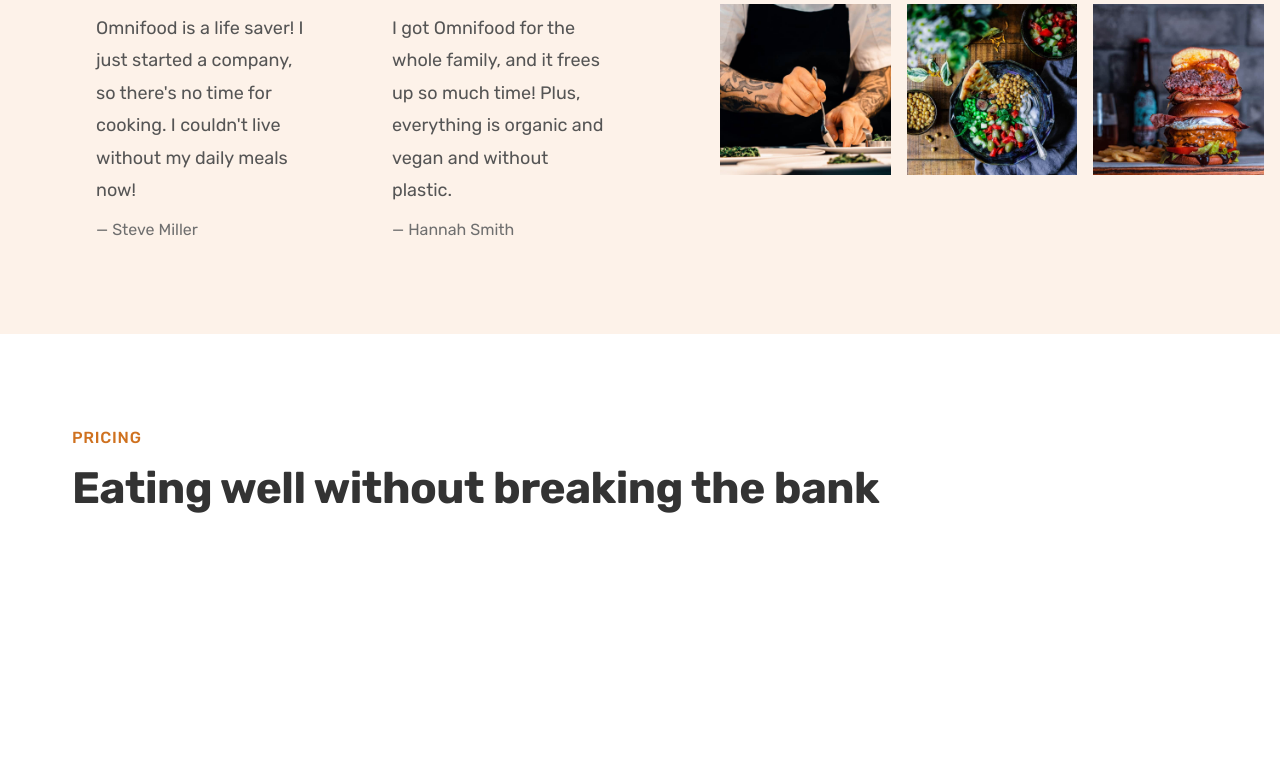
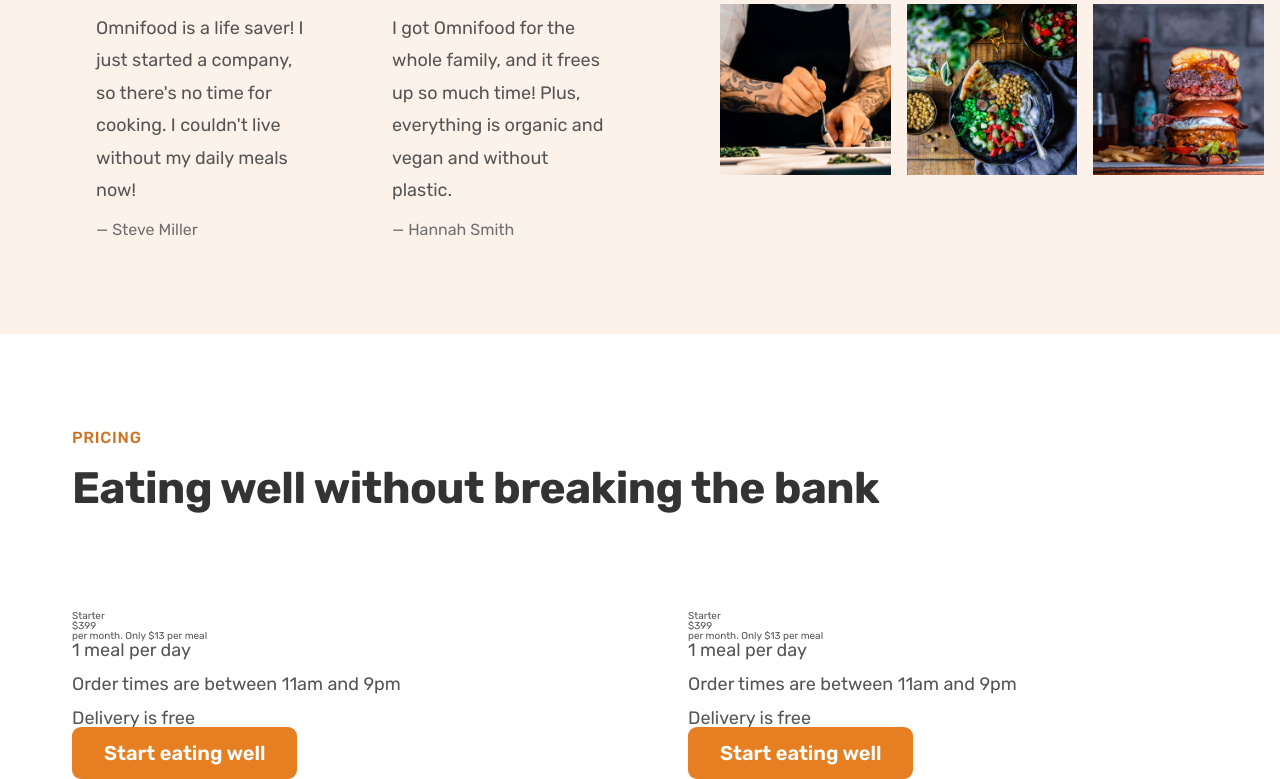
Before and after one commit to Euuphi/omnifood, a React (Create React App) app: page / in a window 1280 px wide. Shown: the part 4262-5041 px from the top of the page. Before the commit the page ends 4873 px from the top, so only its background shows below. Built offline with nearby package versions, Linux system fonts and the light colour scheme.

Commit message:
Add pricing plan to Pricing section

```diff
--- a/src/components/Sections/Pricing/Pricing.js
+++ b/src/components/Sections/Pricing/Pricing.js
@@ -6,6 +6,8 @@
 // Components
 import Container from "../../Layout/Container";
 import SectionHeading from "../../Headings/SectionHeading";
+import Grid from "../../Layout/Grid";
+import PricingPlan from "./PricingPlan";
 
 const Pricing = () => {
     return (
@@ -17,6 +19,12 @@
                     noContainer
                 />
             </Container>
+            <Container>
+                <Grid col={2}>
+                    <PricingPlan />
+                    <PricingPlan />
+                </Grid>
+            </Container>
         </section>
     );
 };
--- /dev/null
+++ b/src/components/Sections/Pricing/PricingPlan.js
@@ -0,0 +1,35 @@
+import React from "react";
+
+// Stylesheet
+import styles from "./PricingPlan.module.css";
+
+// Components
+import Button from "../../UI/Button";
+import List from "../../UI/List";
+import ListItem from "../../UI/ListItem";
+
+const PricingPlan = () => {
+    return (
+        <div className={styles.pricingPlan}>
+            <p className={styles.planName}>Starter</p>
+            <p className={styles.planprice}>
+                <span>$</span>399
+            </p>
+            <p className={styles.planText}>per month. Only $13 per meal</p>
+            <List>
+                <ListItem>
+                    <span>1 meal per day</span>
+                </ListItem>
+                <ListItem>
+                    <span>Order times are between 11am and 9pm</span>
+                </ListItem>
+                <ListItem>
+                    <span>Delivery is free</span>
+                </ListItem>
+            </List>
+            <Button href="#" text="Start eating well" />
+        </div>
+    );
+};
+
+export default PricingPlan;
```
Also changed, not shown: src/components/Sections/Pricing/PricingPlan.module.css (added).
